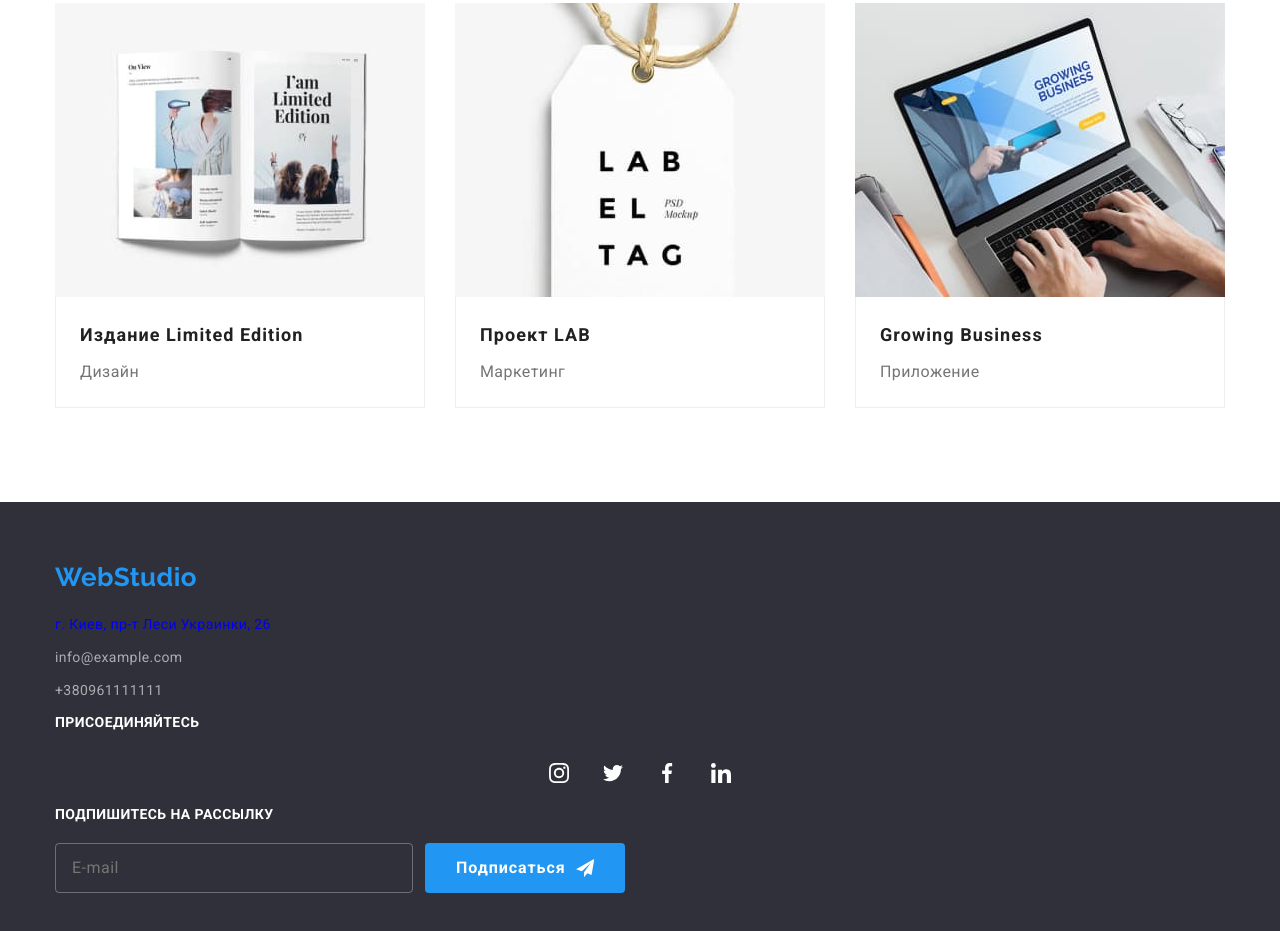
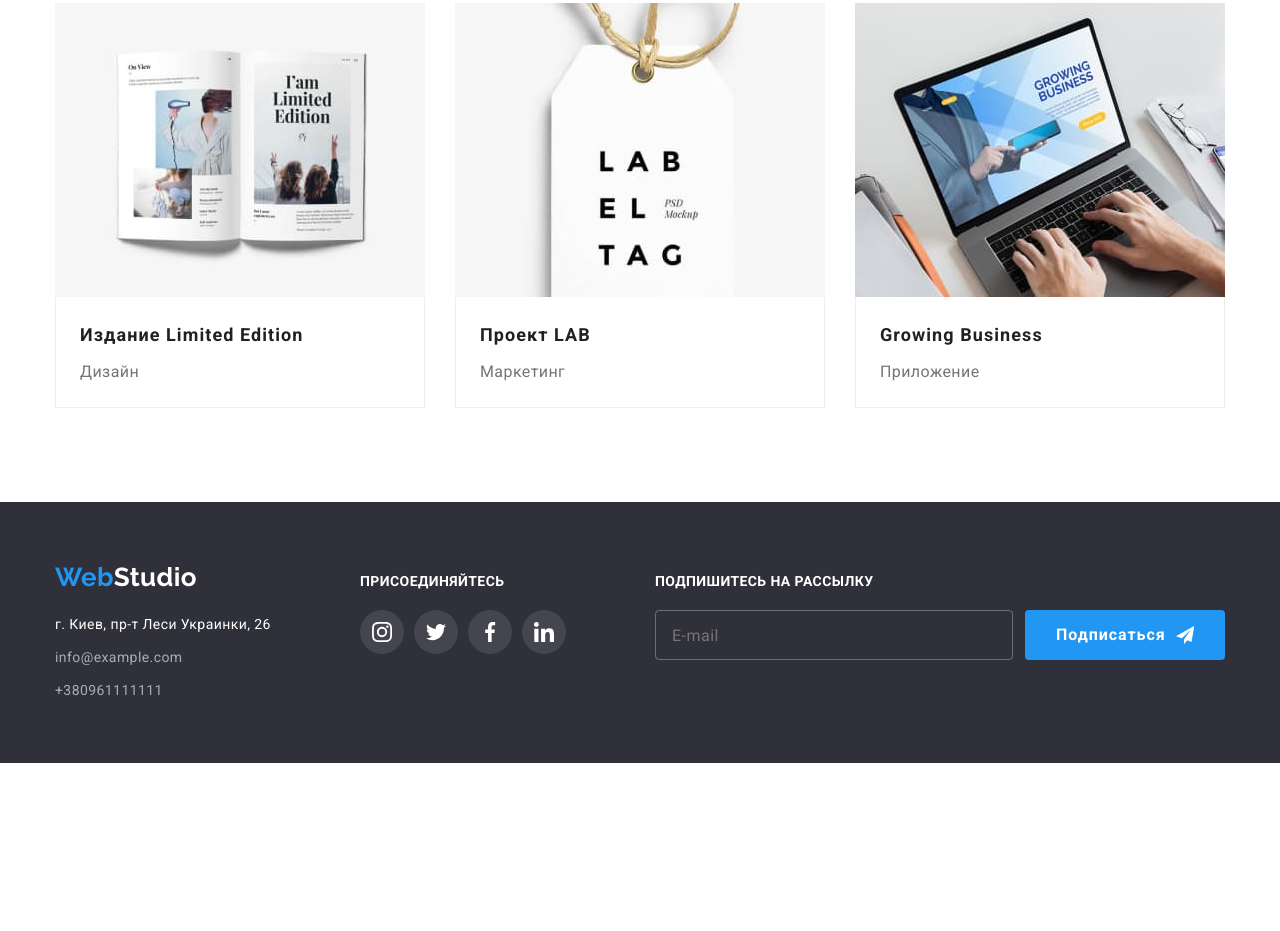
Before and after one commit to watchfilm88/goit-markup-hw-07, a plain HTML site: page portfolio.html in a window 1280 px wide. Shown: the part 1130-2061 px from the top of the page. After the commit the page ends 1893 px from the top, so only its background shows below. Drawn offline with nearby package versions, Linux system fonts and the light colour scheme; files that its build step writes are made by us from their sources.

Commit message:
sass+bem

```diff
--- a/portfolio.html
+++ b/portfolio.html
@@ -230,22 +230,22 @@
     </main>
     <!-- Футер -->
     <footer class="footer">
-      <div class="container">
-        <div class="adress-wrap">
+      <div class="container footer-container">
+        <div class="adress">
           <a href="./index.html" class="logo link" lang="en"
-            >Web<span class="logo-part-footer">Studio</span></a
+            >Web<span class="logo--inversion">Studio</span></a
           >
           <address id="contacts">
-            <ul class="list">
-              <li class="item">
-                <a href="https://goo.gl/maps/6EJtzGpYEQnjh2rM8" class="link address"
+            <ul class="address__list list">
+              <li class="address__item item">
+                <a href="https://goo.gl/maps/6EJtzGpYEQnjh2rM8" class="link address__link"
                   >г. Киев, пр-т Леси Украинки, 26</a
                 >
               </li>
-              <li class="item">
+              <li class="address__item item">
                 <a href="mailto:info@example.com" class="link contact-footer">info@example.com</a>
               </li>
-              <li class="item">
+              <li class="address__item item">
                 <a href="tel:+380961111111" class="link contact-footer">+380961111111</a>
               </li>
             </ul>
@@ -255,28 +255,28 @@
           <p class="title-footer">присоединяйтесь</p>
           <ul class="team-soc-list list">
             <li class="team-soc-item">
-              <a href="" class="team-soc-link link">
+              <a href="" class="footer-soc-icon team-soc-link link">
                 <svg class="soc-icon" width="20" height="20">
                   <use href="./images/symbol-defs.svg#icon-instagram"></use>
                 </svg>
               </a>
             </li>
             <li class="team-soc-item">
-              <a href="" class="team-soc-link link">
+              <a href="" class="footer-soc-icon team-soc-link link">
                 <svg class="soc-icon" width="20" height="20">
                   <use href="./images/symbol-defs.svg#icon-twitter"></use>
                 </svg>
               </a>
             </li>
             <li class="team-soc-item">
-              <a href="" class="team-soc-link link">
+              <a href="" class="footer-soc-icon team-soc-link link">
                 <svg class="soc-icon" width="20" height="20">
                   <use href="./images/symbol-defs.svg#icon-facebook"></use>
                 </svg>
               </a>
             </li>
             <li class="team-soc-item">
-              <a href="" class="team-soc-link link">
+              <a href="" class="footer-soc-icon team-soc-link link">
                 <svg class="soc-icon" width="20" height="20">
                   <use href="./images/symbol-defs.svg#icon-linkedin"></use>
                 </svg>
```
